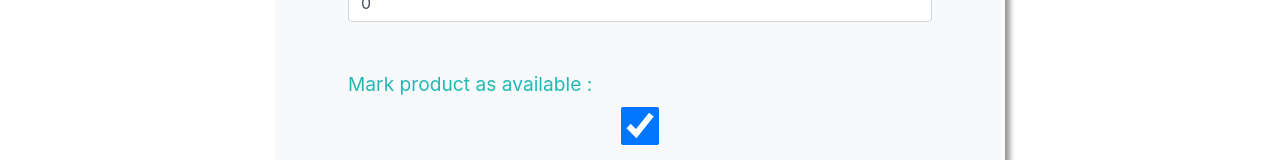
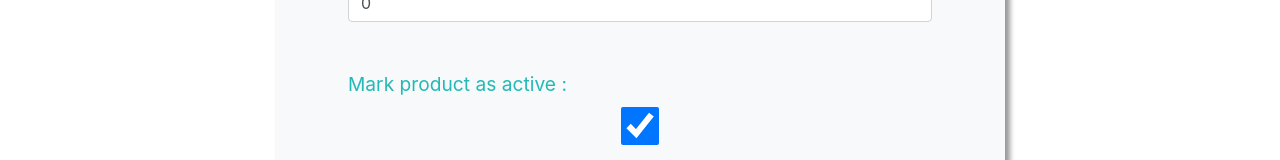
Before and after one commit to danielkuc/TheExchangeAdmin, a React (Create React App) app: page / in a window 1280 px wide. Shown: the part 637-797 px from the top of the page. Built offline with nearby package versions, Linux system fonts and the light colour scheme.

Commit message:
updated AddProductsForm

```diff
--- a/src/components/AddProductsForm/AddProductsForm.js
+++ b/src/components/AddProductsForm/AddProductsForm.js
@@ -9,7 +9,7 @@ import axios from 'axios';
 const AddProductsForm = () => {
   const audience = process.env.REACT_APP_AUTH0_AUDIENCE;
   const requestURL = process.env.REACT_APP_AUTH0_REQUEST_URL;
-  const { user, getAccessTokenSilently } = useAuth0();
+  const { getAccessTokenSilently } = useAuth0();
 
   const validationSchema = Yup.object().shape({
     name: Yup.string()
@@ -18,17 +18,17 @@ const AddProductsForm = () => {
       .required("*Product Name is required"),
     description: Yup.string()
       .min(15, "*Product Description must have at least 15 characters")
-      .max(30, "*Product Description can't be longer than 30 characters")
+      .max(100, "*Product Description can't be longer than 100 characters")
       .required("*Product Description is required"),
     price: Yup.number().positive().required("*Product Price is required"),
-    isAvailable: Yup.bool(),
+    isActive: Yup.bool(),
     quantity: Yup.number().min(0).max(1000000)
   });
 
   return (
     <CONTAINER>
       <Formik
-        initialValues={{name:'', price:'', description:'', isAvailable: true, quantity:0, addedBy:''}}
+        initialValues={{name:'', price:'', description:'', isActive: true, quantity:0}}
         validationSchema={validationSchema}
         onSubmit={ async (values, {setSubmitting, resetForm}) => {
 
@@ -38,7 +38,7 @@ const AddProductsForm = () => {
             audience:audience,
             scope:"write:products"
           });
-          const newProduct = {...values, addedBy:user.email}
+          const newProduct = {...values}
           console.log(newProduct);
           await axios.post(requestURL, newProduct,{
             headers:{
@@ -122,17 +122,17 @@ const AddProductsForm = () => {
                 {touched.quantity && errors.quantity ? (<div className="error-message">{errors.quantity}</div>): null}
             </Form.Group>
             <Form.Group controlId="prodAvailability" className='py-4' >
-              <Form.Label>Mark product as available :</Form.Label>
+              <Form.Label>Mark product as active :</Form.Label>
               <Form.Control
                 type="checkbox"
-                name="isAvailable"
+                name="isActive"
                 placeholder="Product Available"
-                checked={values.isAvailable}
-                onChange={() => {setFieldValue("isAvailable", !values.isAvailable)}}
+                checked={values.isActive}
+                onChange={() => {setFieldValue("isActive", !values.isActive)}}
                 onBlur={handleBlur}
-                className={touched.isAvailable && errors.isAvailable ? "error" : null}
+                className={touched.isActive && errors.isActive ? "error" : null}
                 />
-                {touched.isAvailable && errors.isAvailable ? (<div className="error-message">{errors.isAvailable}</div>): null}
+                {touched.isActive && errors.isActive ? (<div className="error-message">{errors.isActive}</div>): null}
             </Form.Group>
             <BUTTON variant="primary" type="submit" disabled={isSubmitting}>
               Add New Product
--- a/src/components/Main.js
+++ b/src/components/Main.js
@@ -36,7 +36,6 @@ const Main = () => {
           <AddProductsForm/>
         </Col>
       </Row>
-      <button onClick={getProducts} > Try Me </button>
     </Container>
     )
   }
```
